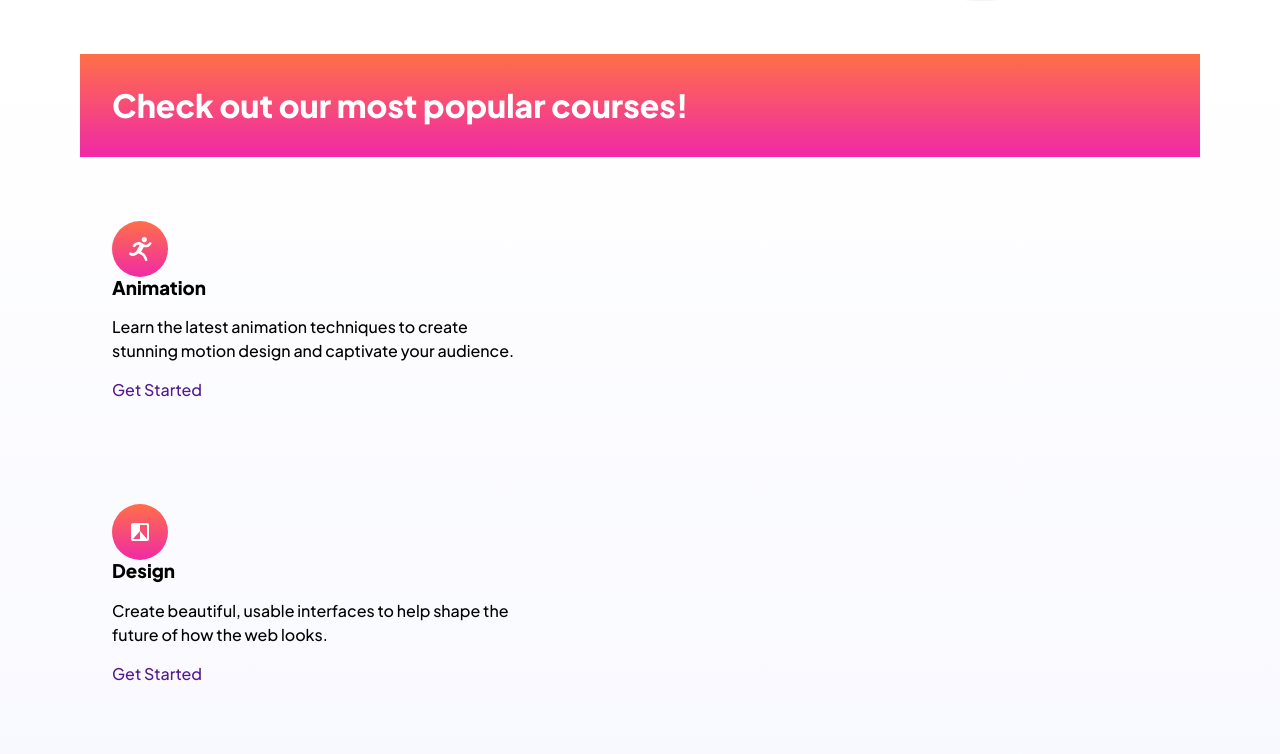
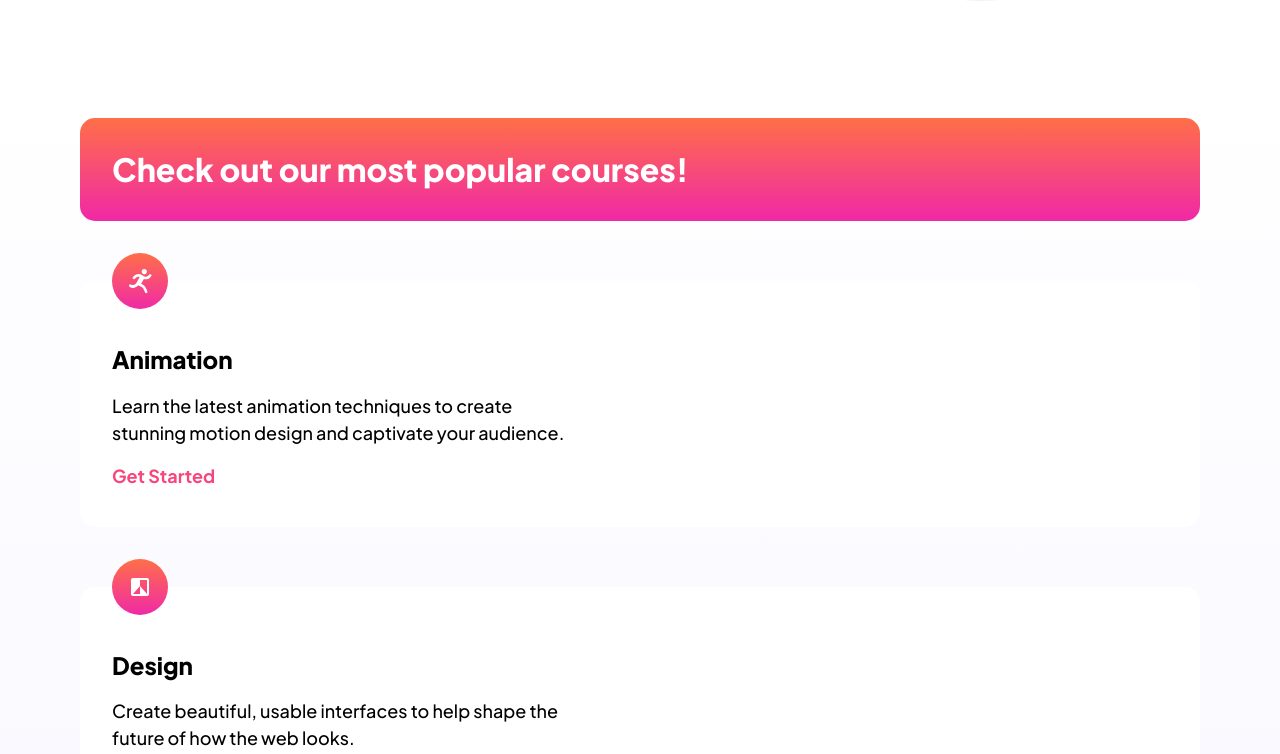
Before and after one commit to Ravi-Ranjan-Sharma-droid/UI-clone-basic-foundation, a plain HTML site: page School-education-landing-page/index.html in a window 1280 px wide. Shown: the part 708-1462 px from the top of the page. Drawn offline with Linux system fonts and the light colour scheme.

Commit message:
add courses cards

```diff
--- a/School-education-landing-page/css/components/courses.css
+++ b/School-education-landing-page/css/components/courses.css
@@ -1,7 +1,3 @@
-.courses{
-
-}
-
 .courses .block.title{
     background: var(--gradient-pink);
     color: var(--color-white);
@@ -14,8 +10,41 @@
 
 .courses .block{
     padding: 64px 32px 40px;
+    border-radius: 15px;
 }
 
 .courses{
     background:  linear-gradient(#fff, #f0f1ff);
+    padding-block: 64px 80px;
 }
+
+.courses .course{
+    background: var(--color-white);
+    position: relative;
+}
+
+.courses .wrapper{
+    display: grid;
+    row-gap: 60px;
+}
+
+.courses img{
+    position: absolute;
+    top: 0;
+    translate: 0 -50%;
+}
+.courses h3 {
+    font-size: var(--fs-4);
+}
+.courses p {
+    font-size: var(--fs-5);
+}
+.courses a {
+    font-size: var(--fs-7);
+    font-weight: 700;
+    color: var(--color-pink-600);
+    transition: opacity 150ms ease-in-out ;
+}
+.courses a:hover{
+    opacity: 50%;
+}
```
